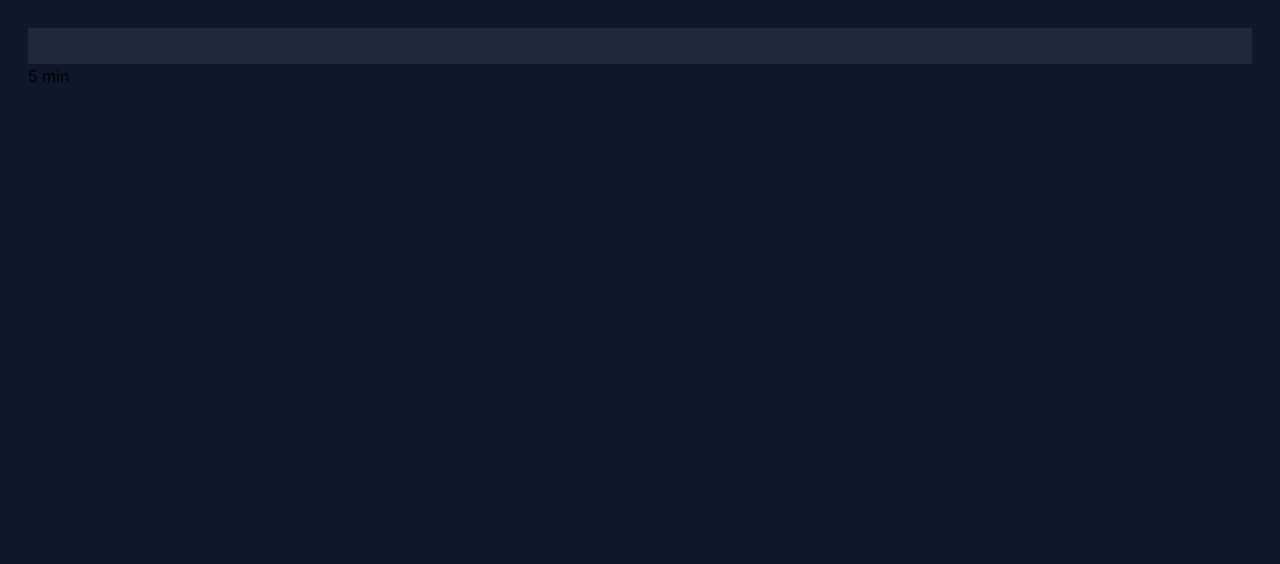
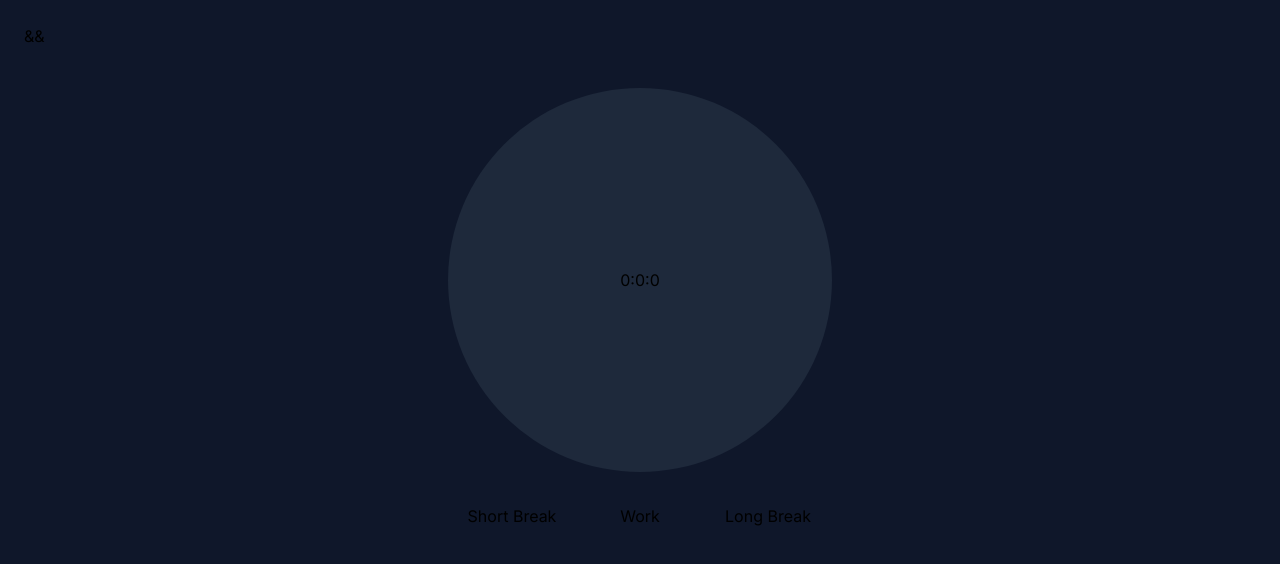
Before and after one commit to ldhose/n-plan, a Next.js app: page / in a window 1280 px wide. Shown: the top 564 px of the page. Built offline with nearby package versions, Linux system fonts and the light colour scheme.

Commit message:
Refactored the ui, added duckdb dependency

```diff
--- a/package.json
+++ b/package.json
@@ -9,6 +9,7 @@
     "lint": "next lint"
   },
   "dependencies": {
+    "duckdb": "^0.9.2",
     "moment": "^2.30.1",
     "next": "14.0.4",
     "react": "^18",
--- /dev/null
+++ b/src/app/components/pomodoro/InputText.tsx
@@ -0,0 +1,17 @@
+export const InputText = () => {
+
+    return (
+        <div
+        className="m-w-64 m-auto p-1
+                         md:m-w-96"
+      >
+        <input
+          type="text"
+          className="w-full min-h-9 block m-auto text-center bg-slate-800"
+        ></input>
+        {/* <div className='grid '>
+        <button className=''>Start Timer</button>
+      </div> */}
+      </div>
+    )
+}
--- /dev/null
+++ b/src/app/components/pomodoro/TimerButtons.tsx
@@ -0,0 +1,17 @@
+
+type TimerButtonProps = {
+    breakButtonHandler: () => void,
+    workButtonHandler: () => void,
+    longBreakButtonHandler: () => void,
+}
+
+export const TimerButtons =(timerButtonProps: TimerButtonProps) => {
+    return (
+        <div className="min-w-80 grid mt-8 grid-cols-3 m-auto max-w-96">
+            <button onClick={timerButtonProps.breakButtonHandler} >Short Break</button>
+            <button onClick={timerButtonProps.workButtonHandler}> Work </button>
+            <button onClick={timerButtonProps.longBreakButtonHandler}> Long Break </button>
+
+        </div>
+    )
+}
--- /dev/null
+++ b/src/app/components/pomodoro/pomodoro.tsx
@@ -0,0 +1,32 @@
+'use client'
+
+import { useState } from "react"
+import { Timer, TimerInstance } from "./timer"
+import { TimerButtons } from "./TimerButtons"
+
+export const Pomodoro = () => {
+    const [timer, setTimer] = useState<TimerInstance>({hour:0, expired:false,minute:0, notified:false,second:0,tag:"hello"})
+
+    const breakButtonHandler = () => {
+        console.log("Short button pressed")
+    }
+
+    const longBreakButtonHandler = () => {
+        console.log("Long break")
+    }
+
+    const workButtonHandler = () => {
+        console.log("Work button")
+    }
+
+    return  (
+    <div>
+        <Timer timer={timer}/>
+        <TimerButtons breakButtonHandler = {breakButtonHandler}
+                        longBreakButtonHandler={longBreakButtonHandler}
+                        workButtonHandler={workButtonHandler}/>
+
+    </div>
+    )
+
+}
--- /dev/null
+++ b/src/app/components/pomodoro/timer.tsx
@@ -0,0 +1,95 @@
+"use client";
+import { time } from "console";
+import { Props } from "next/script";
+import React, { useState, useEffect } from "react";
+import { notify } from "../Notification";
+import { useInterval } from "../utils";
+
+export type TimerInstance = {
+  tag: string;
+  hour: number;
+  minute: number;
+  second: number;
+  expired: boolean;
+  notified: boolean;
+};
+type TimerProps = {
+  timer: TimerInstance
+}
+export const Timer = (timerProps: TimerProps) => {
+  const [timer, setTimer] = useState<TimerInstance>({expired: false, hour:0,minute:0,notified:false,second:0,tag:"Hello"})
+  function updateTimer(): void {
+    if (timer.expired) {
+      if (!timer.notified) {
+        console.log("Notification sent");
+        // notify({text: "timer expired"})
+        //TODO notify
+      }
+
+      setTimer({ ...timer, ...{ expired: true, notified: true } });
+      return;
+    }
+    var timerStateCopy: TimerInstance = structuredClone(timer);
+    updateTimerSecond(timerStateCopy);
+    console.log("updating time");
+
+    setTimer(timerStateCopy);
+  }
+
+  function updateTimerHour(timer: TimerInstance) {
+    if (timer.hour == 0) {
+      timer.minute = 0;
+      timer.hour = 0;
+      timer.second = 0;
+      timer.expired = true;
+    } else {
+      timer.hour = timer.hour - 1;
+      timer.minute = 59;
+    }
+    return timer;
+  }
+
+  function updateTimerMinute(timer: TimerInstance) {
+    if (timer.minute == 0) {
+      updateTimerHour(timer);
+    } else {
+      timer.minute = timer.minute - 1;
+      timer.second = 59;
+    }
+    return timer;
+  }
+
+  function updateTimerSecond(timer: TimerInstance): TimerInstance {
+    if (timer.second == 0) {
+      updateTimerMinute(timer);
+    } else {
+      timer.second = timer.second - 1;
+    }
+    return timer;
+  }
+  useInterval(() => updateTimer(), 1000);
+
+  function startTimer() {
+    const updatedTimer: TimerInstance = {
+      ...timer,
+      ...{ minute: 5, second: 0, expired: false, notified: false },
+    };
+    setTimer(updatedTimer);
+    console.log(timer);
+  }
+
+
+
+  return (
+    <div>
+      &&
+      <div
+        className="grid place-items-center h-64 w-64 bg-slate-800 rounded-full
+        sm:h-64 sm:w-64 md:h-96 md:w-96 m-auto mt-10"
+      >
+        {timerProps.timer.hour}:{timerProps.timer.minute}:
+        {timerProps.timer.second}
+      </div>
+    </div>
+  )
+}
--- a/src/app/page.tsx
+++ b/src/app/page.tsx
@@ -1,17 +1,9 @@
 "use client";
 import Image from "next/image";
-import { Timer } from "../components/timer";
+import { Timer, TimerInstance } from "./components/pomodoro/timer";
 import { useRef, useState } from "react";
-import { useInterval } from "../components/utils";
-
-export type TimerInstance = {
-  tag: string;
-  hour: number;
-  minute: number;
-  second: number;
-  expired: boolean;
-  notified: boolean;
-};
+import { useInterval } from "./components/utils";
+import { Pomodoro } from "@/app/components/pomodoro/pomodoro";
 
 export default function Home() {
   const [timer, setTimer] = useState<TimerInstance>({
@@ -23,85 +15,9 @@ export default function Home() {
     notified: false,
   });
 
-  function updateTimer(): void {
-    if (timer.expired) {
-      if (!timer.notified) {
-        console.log("Notification sent");
-        // notify({text: "timer expired"})
-        //TODO notify
-      }
-
-      setTimer({ ...timer, ...{ expired: true, notified: true } });
-      return;
-    }
-    var timerStateCopy: TimerInstance = structuredClone(timer);
-    updateTimerSecond(timerStateCopy);
-    console.log("updating time");
-
-    setTimer(timerStateCopy);
-  }
-
-  function updateTimerHour(timer: TimerInstance) {
-    if (timer.hour == 0) {
-      timer.minute = 0;
-      timer.hour = 0;
-      timer.second = 0;
-      timer.expired = true;
-    } else {
-      timer.hour = timer.hour - 1;
-      timer.minute = 59;
-    }
-    return timer;
-  }
-
-  function updateTimerMinute(timer: TimerInstance) {
-    if (timer.minute == 0) {
-      updateTimerHour(timer);
-    } else {
-      timer.minute = timer.minute - 1;
-      timer.second = 59;
-    }
-    return timer;
-  }
-
-  function updateTimerSecond(timer: TimerInstance): TimerInstance {
-    if (timer.second == 0) {
-      updateTimerMinute(timer);
-    } else {
-      timer.second = timer.second - 1;
-    }
-    return timer;
-  }
-  useInterval(() => updateTimer(), 1000);
-
-  function startTimer() {
-    const updatedTimer: TimerInstance = {
-      ...timer,
-      ...{ minute: 5, second: 0, expired: false, notified: false },
-    };
-    setTimer(updatedTimer);
-    console.log(timer);
-  }
-
   return (
     <main className="min-h-screen min-w-full bg-slate-900 p-6">
-      <div
-        className="m-w-64 m-auto p-1
-                         md:m-w-96"
-      >
-        <input
-          type="text"
-          className="w-full min-h-9 block m-auto text-center bg-slate-800"
-        ></input>
-        <button id="5min-button" onClick={startTimer}>
-          {" "}
-          5 min
-        </button>
-        {/* <div className='grid '>
-        <button className=''>Start Timer</button>
-      </div> */}
-      </div>
-      {!timer.notified && <Timer timer={timer} />}
+     <Pomodoro />
     </main>
   );
 }
--- a/src/components/timer.tsx
+++ /dev/null
@@ -1,25 +0,0 @@
-"use client";
-import { time } from "console";
-import { Props } from "next/script";
-import React, { useState, useEffect } from "react";
-import { notify } from "./Notification";
-import { TimerInstance } from "@/app/page";
-
-type TimerProps = {
-  timer: TimerInstance;
-};
-
-export const Timer = (timerProps: TimerProps) => {
-  return (
-    <div>
-      &&
-      <div
-        className="grid place-items-center h-64 w-64 bg-slate-800 rounded-full
-        sm:h-64 sm:w-64 md:h-96 md:w-96 m-auto mt-10"
-      >
-        {timerProps.timer.hour}:{timerProps.timer.minute}:
-        {timerProps.timer.second}
-      </div>
-    </div>
-  );
-};
```
Also changed, not shown: src/app/components/Notification.ts (renamed from src/components/Notification.ts), src/app/components/utils.ts (renamed from src/components/utils.ts), src/app/lib/duckDb.ts (added), 2 other files (tests, documents, lock files or other folders).
